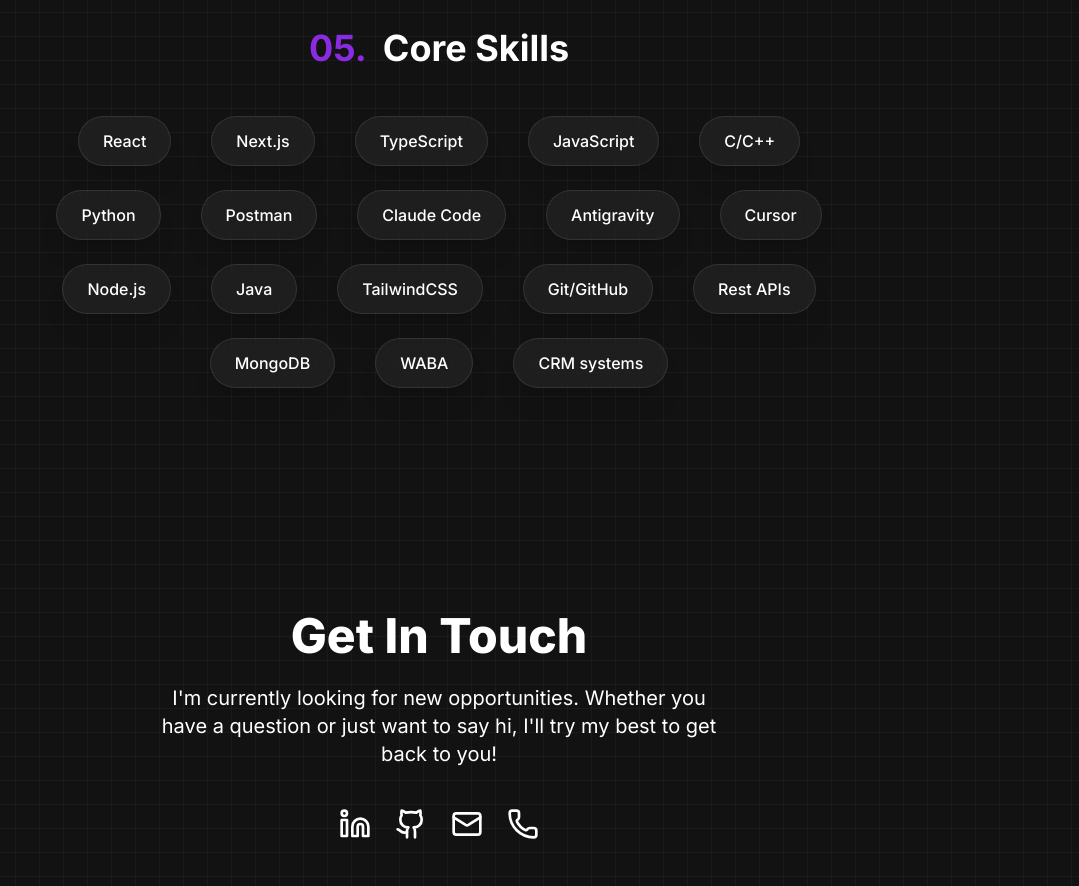
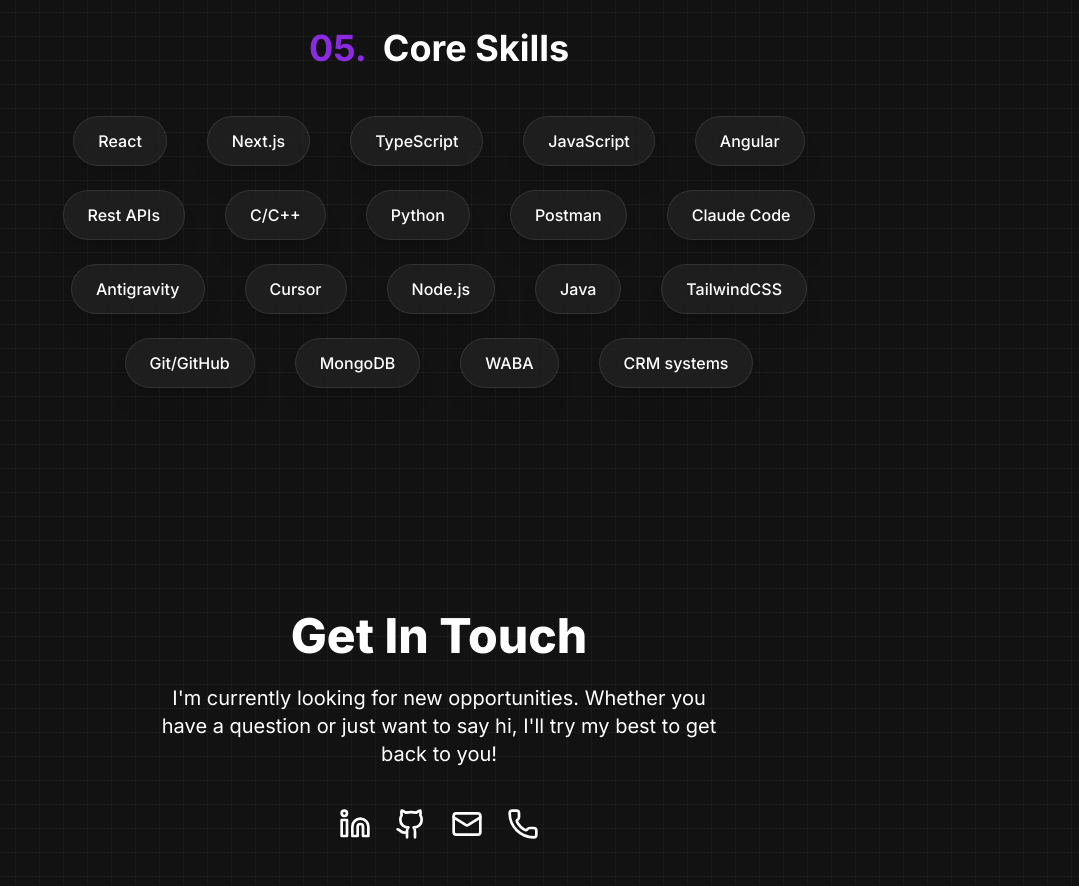
Before and after one commit to Sunit-03/Sunit-Portfolio, a Next.js app: page / in a window 1280 px wide. Shown: the part 3660-4546 px from the top of the page, without its empty margins (201-1280 px from the left). Built offline with nearby package versions, Linux system fonts and the light colour scheme.

Commit message:
skills update

```diff
--- a/data/portfolio.ts
+++ b/data/portfolio.ts
@@ -64,7 +64,7 @@ export const portfolioData = {
     }
   ],
   skills: [
-    "React", "Next.js", "TypeScript", "JavaScript", "C/C++", "Python", "Postman", "Claude Code", "Antigravity", "Cursor",
-    "Node.js", "Java", "TailwindCSS", "Git/GitHub", "Rest APIs", "MongoDB", "WABA", "CRM systems"
+    "React", "Next.js", "TypeScript", "JavaScript", "Angular", "Rest APIs", "C/C++", "Python", "Postman", "Claude Code", "Antigravity", "Cursor",
+    "Node.js", "Java", "TailwindCSS", "Git/GitHub", "MongoDB", "WABA", "CRM systems"
   ]
 };
```
